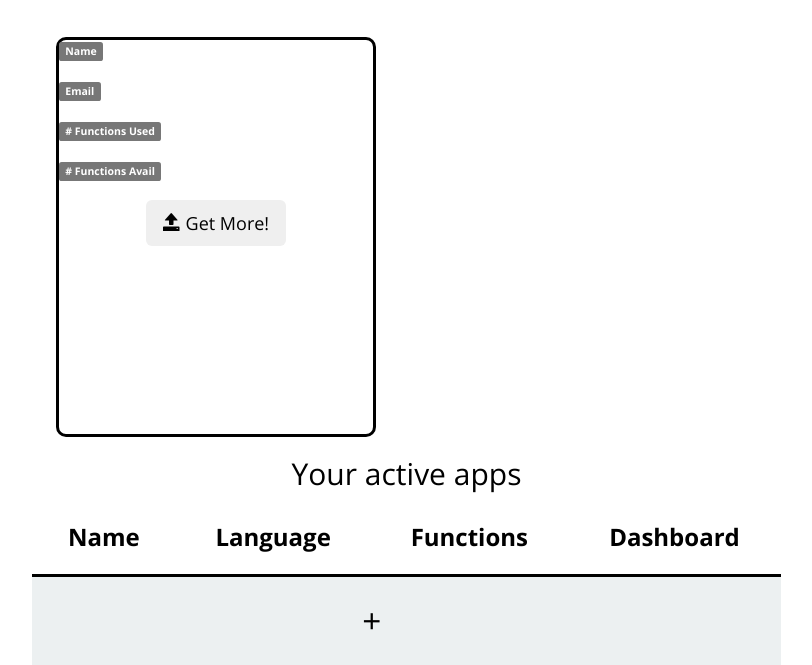
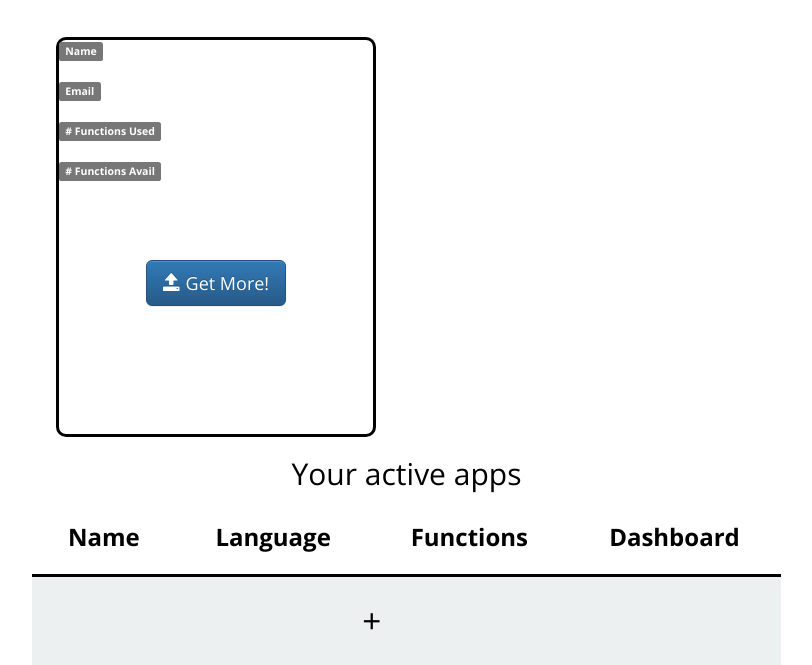
Before and after one commit to thepav/serve, a Flask app: template templates/gallery.html in a window 1280 px wide. Shown: the part 197-862 px from the top of the page, without its empty margins (34-846 px from the left). Run offline with Flask 2, Linux system fonts and the light colour scheme; the template is opened without the code that fills it, so the values that code supplies are empty; parts of the project's set-up code (start-up, migrations or seed data) failed here and were passed over; some libraries are stand-ins or nearby versions.

Commit message:
more updates

```diff
--- a/templates/gallery.html
+++ b/templates/gallery.html
@@ -23,7 +23,8 @@
                 <span class="label label-default">Email</span><h2>{{user.email}}</h2>
                 <span class="label label-default"># Functions Used</span><span class="boxthing">{{numActApps}}</span><br>&nbsp;<br>
                 <span class="label label-default"># Functions Avail</span><span class="boxthing">{{numAppAvail}}</span><br>&nbsp;<br>
-	            <center><button type="button" class="btn btn-lg">
+                <br><br><br>
+	            <center><button type="button" class="btn btn-lg btn-primary">
           		    <span class="glyphicon glyphicon-open"></span> Get More!
         	   </button></center>
             </div>
```
